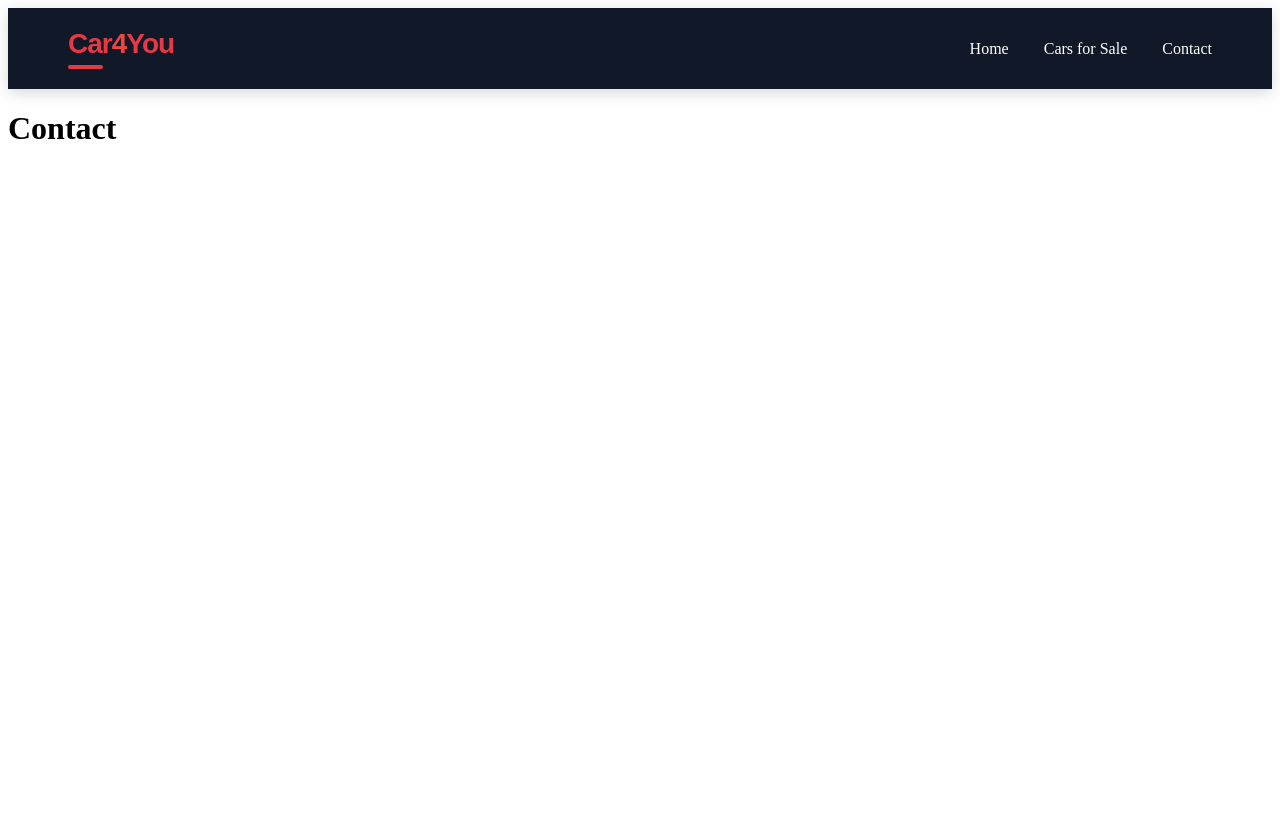
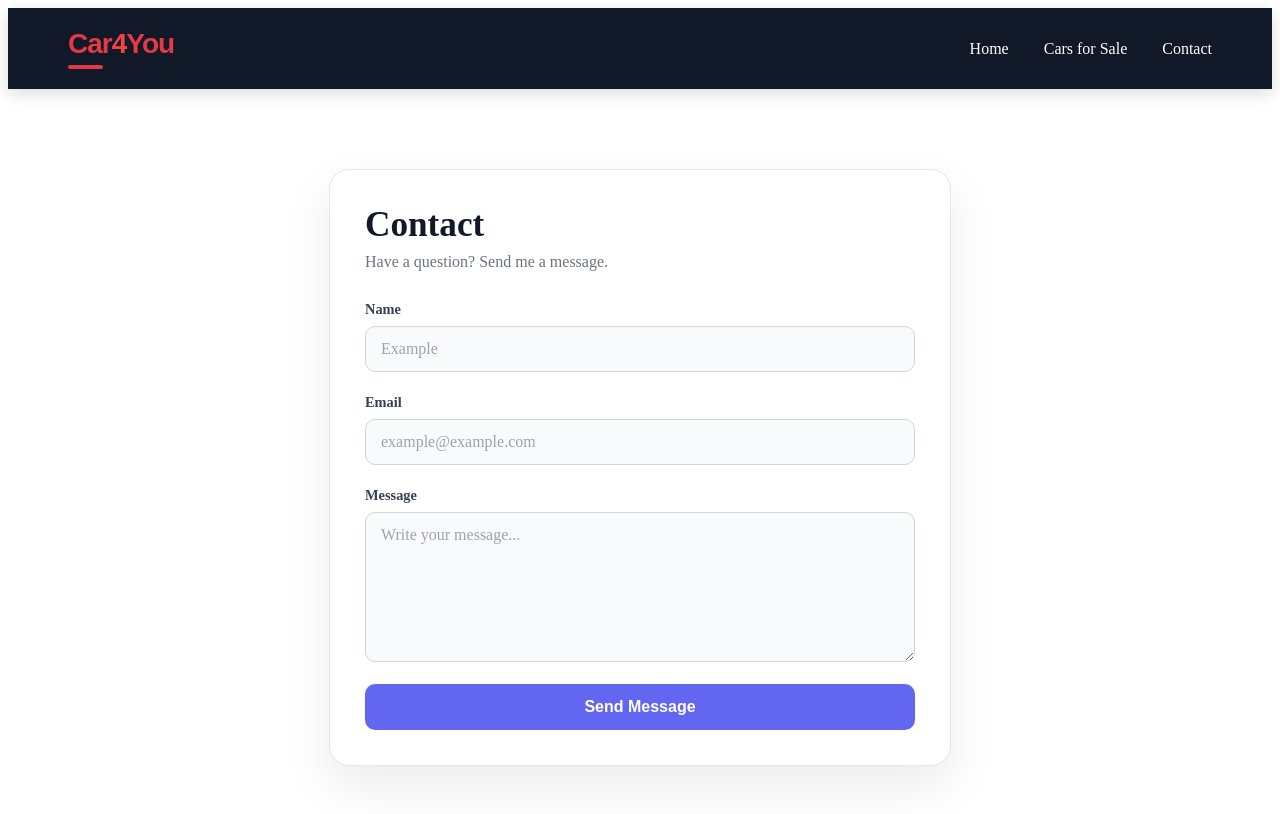
Before and after one commit to yuusufxb/car-shop-ui, a React (Vite) app: page /contacts in a window 1280 px wide. Shown: the top 814 px of the page. Built offline with nearby package versions, Linux system fonts and the light colour scheme.

Commit message:
handling the contact page

```diff
--- a/src/components/Navbar.jsx
+++ b/src/components/Navbar.jsx
@@ -1,5 +1,5 @@
 import { Link } from "react-router-dom"
-import "../css/navbar.css"
+import "./css/navbar.css"
 
 export default  function Navbar(){
 
--- a/src/pages/Contact.jsx
+++ b/src/pages/Contact.jsx
@@ -1,9 +1,76 @@
+import { useState } from "react"
+import "./css/contact.css"
+
+export default function Contact(){
+    const [contactForm,SetcontactForm] = useState({
+        name :"" ,
+        email:"" ,
+        message : "" ,
+    });
+    const handleChange = (e) => {
+        const  {name,value} = e.target  ;
+        SetcontactForm((prev)=>({
+            ...prev ,
+            [name]:value ,
+        }))
+    };
+
+    const handleSubmit = async (e)=>{
+        e.preventDefault() ;
+        console.log(contactForm);
+    }
 
 
-export default function Contact(){
+
     return(
         <>
-        <h1>Contact</h1>
+        <div className="contact-container">
+            <h1>Contact</h1>
+            <p className="subtitle">Have a question? Send me a message.</p>
+
+            <form onSubmit={handleSubmit}className="contact-form">
+            <div className="input-group">
+                <label htmlFor="name">Name</label>
+                <input
+                value={contactForm.name}
+                name="name"
+                id="name"
+                type="text"
+                required
+                placeholder="Example"
+                onChange={handleChange}
+                />
+            </div>
+
+            <div className="input-group">
+                <label htmlFor="email">Email</label>
+                <input
+                value={contactForm.email}
+                name="email"
+                id="email"
+                type="email"
+                required
+                placeholder="example@example.com"
+                onChange={handleChange}
+                />
+            </div>
+
+            <div className="input-group">
+                <label htmlFor="content">Message</label>
+                <textarea
+                value={contactForm.message}
+                name="message"
+                id="content"
+                required
+                placeholder="Write your message..."
+                onChange={handleChange}
+                />
+            </div>
+
+            <button type="submit">Send Message</button>
+            </form>
+        </div>
         </>
+
     )
 }
--- /dev/null
+++ b/src/pages/css/contact.css
@@ -0,0 +1,104 @@
+.contact-container {
+  width: 100%;
+  max-width: 550px;
+  margin: 80px auto;
+  padding: 35px;
+
+  background: #ffffff;
+  border: 1px solid #e5e7eb;
+  border-radius: 20px;
+
+  box-shadow: 0 20px 50px rgba(0, 0, 0, 0.08);
+}
+
+.contact-container h1 {
+  margin: 0;
+  font-size: 2.2rem;
+  color: #111827;
+}
+
+.subtitle {
+  margin: 8px 0 30px;
+  color: #6b7280;
+}
+
+.contact-form {
+  display: flex;
+  flex-direction: column;
+  gap: 22px;
+}
+
+.input-group {
+  display: flex;
+  flex-direction: column;
+  gap: 8px;
+}
+
+.input-group label {
+  font-size: 0.9rem;
+  font-weight: 600;
+  color: #374151;
+}
+
+.input-group input,
+.input-group textarea {
+  width: 100%;
+  box-sizing: border-box;
+
+  padding: 13px 15px;
+
+  border: 1px solid #d1d5db;
+  border-radius: 10px;
+
+  background: #f9fafb;
+  color: #111827;
+
+  font-size: 1rem;
+  font-family: inherit;
+
+  outline: none;
+  transition: 0.2s ease;
+}
+
+.input-group textarea {
+  min-height: 150px;
+  resize: vertical;
+}
+
+.input-group input::placeholder,
+.input-group textarea::placeholder {
+  color: #9ca3af;
+}
+
+.input-group input:focus,
+.input-group textarea:focus {
+  border-color: #6366f1;
+  background: #ffffff;
+
+  box-shadow: 0 0 0 4px rgba(99, 102, 241, 0.12);
+}
+
+.contact-form button {
+  padding: 14px 20px;
+
+  border: none;
+  border-radius: 10px;
+
+  background: #6366f1;
+  color: white;
+
+  font-size: 1rem;
+  font-weight: 600;
+
+  cursor: pointer;
+  transition: 0.2s ease;
+}
+
+.contact-form button:hover {
+  background: #4f46e5;
+  transform: translateY(-1px);
+}
+
+.contact-form button:active {
+  transform: translateY(0);
+}
```
Also changed, not shown: src/components/css/navbar.css (renamed from src/css/navbar.css).
